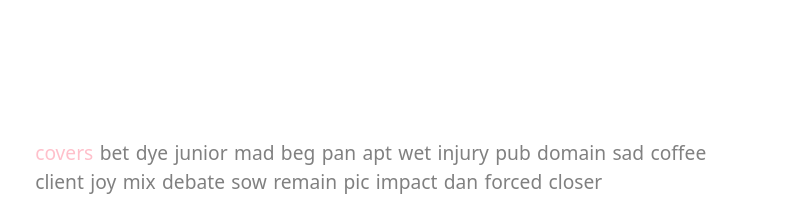
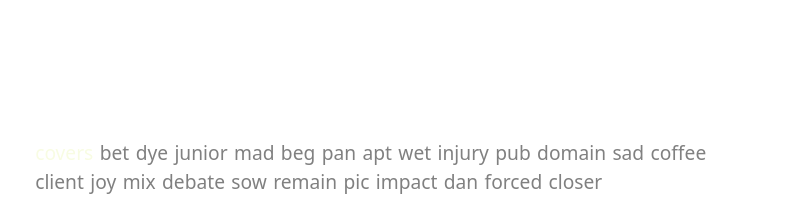
Before and after one commit to johnchughes/codings, a React (Vite) app: page / in a window 1280 px wide. Shown: the part 200-411 px from the top of the page, without its empty margins (248-1051 px from the left). Built offline with nearby package versions, Linux system fonts and the light colour scheme.

Commit message:
changed theme

```diff
--- a/src/App.css
+++ b/src/App.css
@@ -40,15 +40,15 @@ button.btn-reset {
     color: grey;
 
     &.current {
-      color: pink;
+      color: #f8fce3;
     }
 
     &.correct {
-      color: green;
+      color: #7cda68;
     }
 
     &.wrong {
-      color: red;
+      color: #c7554d;
     }
 
   }
```
